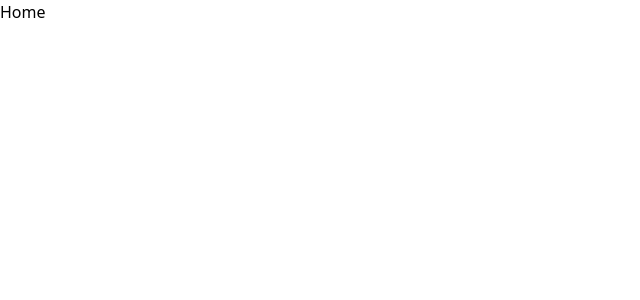
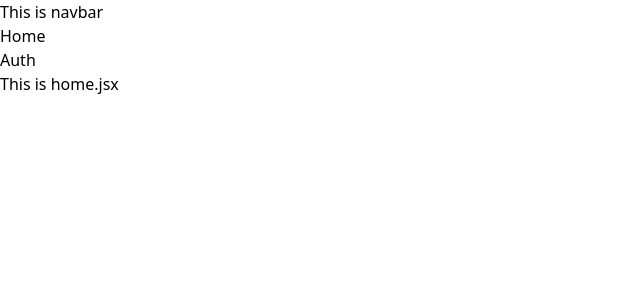
Before and after one commit to CodingClubPMEC/Open-Source-Club-Project, a React (Vite) app in the folder client/: page / in a window 1280 px wide. Shown: the top 300 px of the page, without its empty margins (0-640 px from the left). Built offline with nearby package versions, Linux system fonts and the light colour scheme.

Commit message:
navbar debugged and is perfectly rendering

```diff
--- a/client/src/components/ui/navbar.jsx
+++ b/client/src/components/ui/navbar.jsx
@@ -4,10 +4,11 @@ export default function Navbar() {
     return (
         <>
             <nav>
-        <menu>
-          <Link to='/home'>Home</Link>
-          <Link to='/auth'>Auth</Link>
-        </menu>
+                <h1> This is navbar</h1>
+                <ul>
+                    <li><Link to='/home'>Home</Link></li>
+                    <li><Link to='/auth'>Auth</Link></li>
+                </ul>
                 <Outlet />
             </nav >
         </>
--- a/client/src/main.jsx
+++ b/client/src/main.jsx
@@ -13,6 +13,8 @@ import ForgotPasswordForm from './components/auth/forotPasswordForm';
 
 export default function App() {
     return (
+        <>
+        <Navbar/>
         <Routes>
             <Route path='/' element={<Navbar/>}/>
             <Route index element={<Home />} />
@@ -20,6 +22,7 @@ export default function App() {
             <Route path='/signup' element={<Signup />} />
             <Route path='/forgot-password' element={<ForgotPasswordForm />} />
         </Routes>
+        </>
     );
 }
 
--- a/client/src/pages/Home.jsx
+++ b/client/src/pages/Home.jsx
@@ -1,7 +1,7 @@
 export default function Home() {
   return (
     <>
-      <h1 className="bold">Home</h1>
+      <h1 className="bold">This is home.jsx</h1>
     </>
   )
 }
```
Lines whose indentation alone changed are shown as unchanged.
